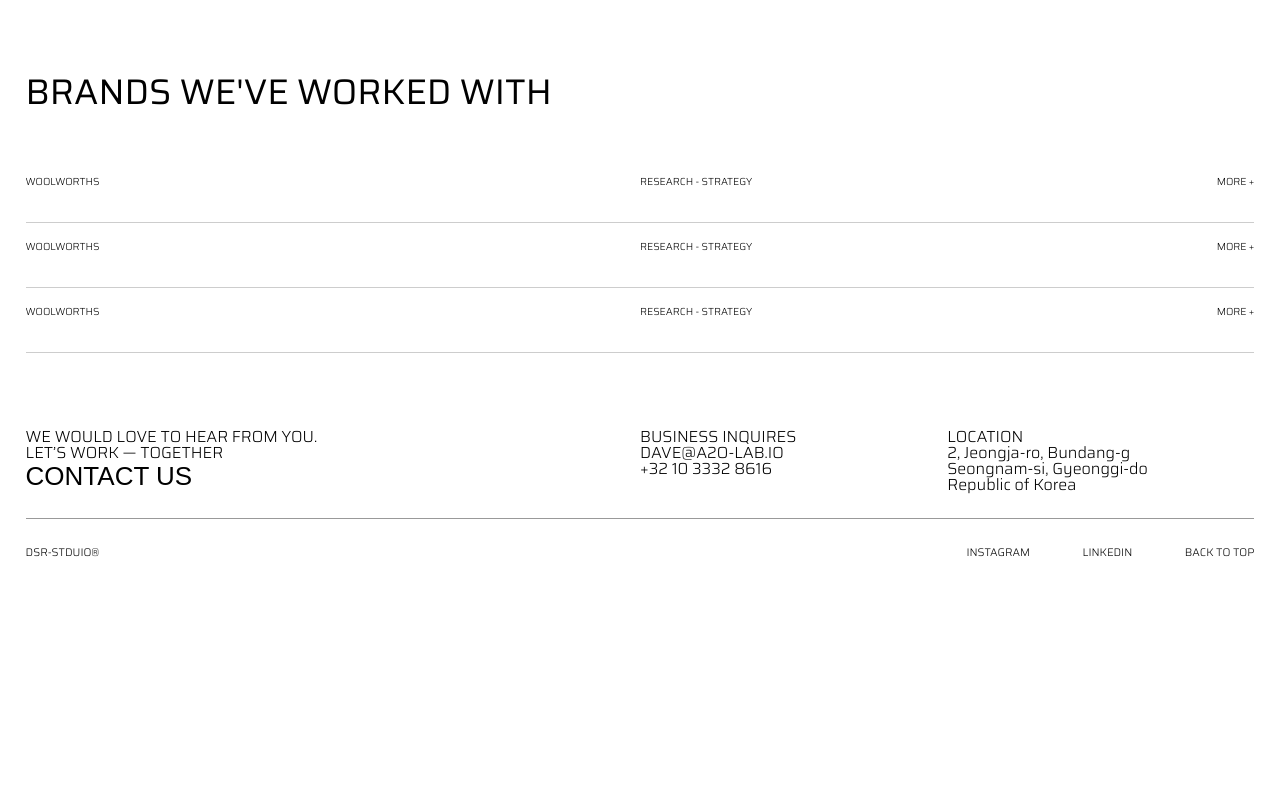
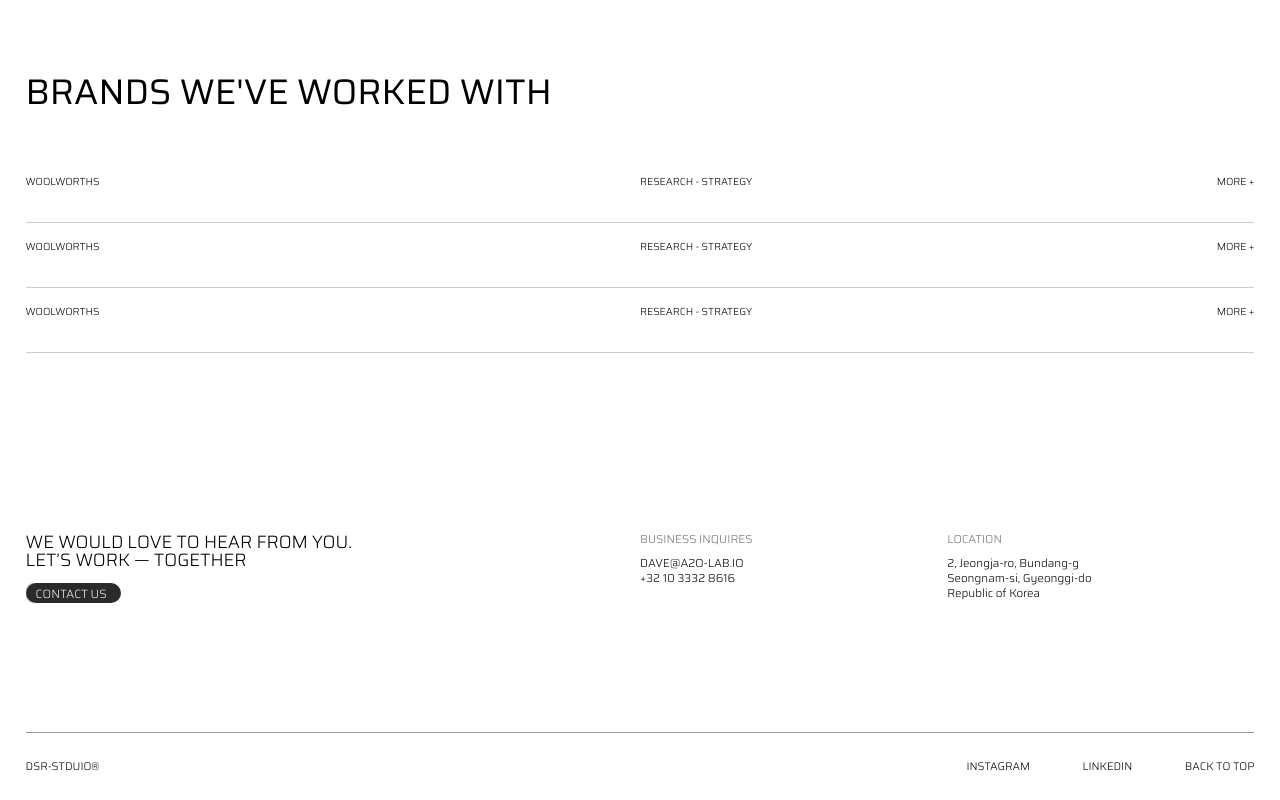
Before and after one commit to deoksoorr/portfolio, a React (Vite) app: page / in a window 1280 px wide. Shown: the part 2236-3036 px from the top of the page. Before the commit the page ends 2822 px from the top, so only its background shows below. Built offline with nearby package versions, Linux system fonts and the light colour scheme.

Commit message:
220717 commit

```diff
--- a/src/component/common/Footer.tsx
+++ b/src/component/common/Footer.tsx
@@ -5,9 +5,18 @@
     <>
       <Contact>
         <li>
-          <h3>WE WOULD LOVE TO HEAR FROM YOU.</h3>
-          <h3>LET’S WORK — TOGETHER</h3>
-          <button>CONTACT US</button>
+          <div className="contact-title">
+            <h3>WE WOULD LOVE TO HEAR FROM YOU.</h3>
+            <h3>LET’S WORK — TOGETHER</h3>
+          </div>
+          <div className="btn-outer">
+            <div className="btn-mask btn-top">
+              <div className="btn-text">CONTACT US</div>
+            </div>
+            <div className="btn-mask btn-bottom">
+              <div className="btn-text">GET IN TOUCH</div>
+            </div>
+          </div>
         </li>
         <li>
           <ul>
@@ -51,21 +60,97 @@
 const Contact = styled.ul`
   margin: 0 auto;
   width: 96vw;
-  padding: 25px 0;
+  padding: 130px 0;
   box-sizing: border-box;
   display: flex;
   justify-content: space-between;
   > li {
     width: 50%;
+    > .contact-title {
+      margin-bottom: 1vw;
+      > h3 {
+        font-size: 1.4vw;
+      }
+    }
+    > .btn-outer {
+      cursor: pointer;
+      position: relative;
+      .btn-mask {
+        transition: 0.35s;
+        position: absolute;
+        display: flex;
+        justify-content: flex-start;
+        align-items: flex-start;
+        .btn-text {
+          font-size: 12px;
+        }
+        height: 10px;
+      }
+      .btn-mask.btn-top {
+        z-index: 999;
+        background-color: #2a2a2a;
+        color: #f0f0f0;
+        border-radius: 999px;
+        overflow: hidden;
+        width: 85px;
+        padding: 5px 0;
+        padding-left: 10px;
+      }
+      .btn-mask.btn-bottom {
+        transition: 0.5s;
+        align-items: flex-start;
+        background-color: #ccc4b9;
+        justify-content: flex-start;
+        padding: 5px 10px;
+        padding-left: 5px;
+        display: flex;
+        border-radius: 999px;
+        overflow: hidden;
+        .btn-text {
+          display: none;
+        }
+      }
+      :hover {
+        transition: 0.5s;
+        .btn-mask.btn-top {
+          width: 13px;
+          padding: 1px 0;
+          overflow: hidden;
+          transform: translate(8px, 40%);
+          .btn-text {
+            visibility: hidden;
+            transform: translateY(-50%);
+          }
+        }
+        .btn-mask.btn-bottom {
+          height: 10px;
+          padding: 5px 30px;
+          padding-left: 25px;
+          .btn-text {
+            display: block;
+          }
+        }
+      }
+    }
     > ul {
       display: flex;
       justify-content: space-between;
       > li {
         width: 50%;
+        > h4 {
+          margin-bottom: 0.8vw;
+          color: #757575;
+          font-size: 0.9vw;
+        }
+        > p {
+          font-size: 0.9vw;
+          line-height: 1.2vw;
+        }
       }
     }
   }
 `;
+
 const Nav = styled.footer`
   border-top: 1px solid #999;
   margin: 0 auto;
--- a/src/component/home/Clients.tsx
+++ b/src/component/home/Clients.tsx
@@ -108,6 +108,9 @@
             display: flex;
             border-radius: 999px;
             overflow: hidden;
+            .btn-text {
+              display: none;
+            }
           }
           :hover {
             transition: 0.5s;
@@ -126,6 +129,7 @@
               padding: 5px 30px;
               padding-left: 25px;
               .btn-text {
+                display: block;
               }
             }
           }
```
